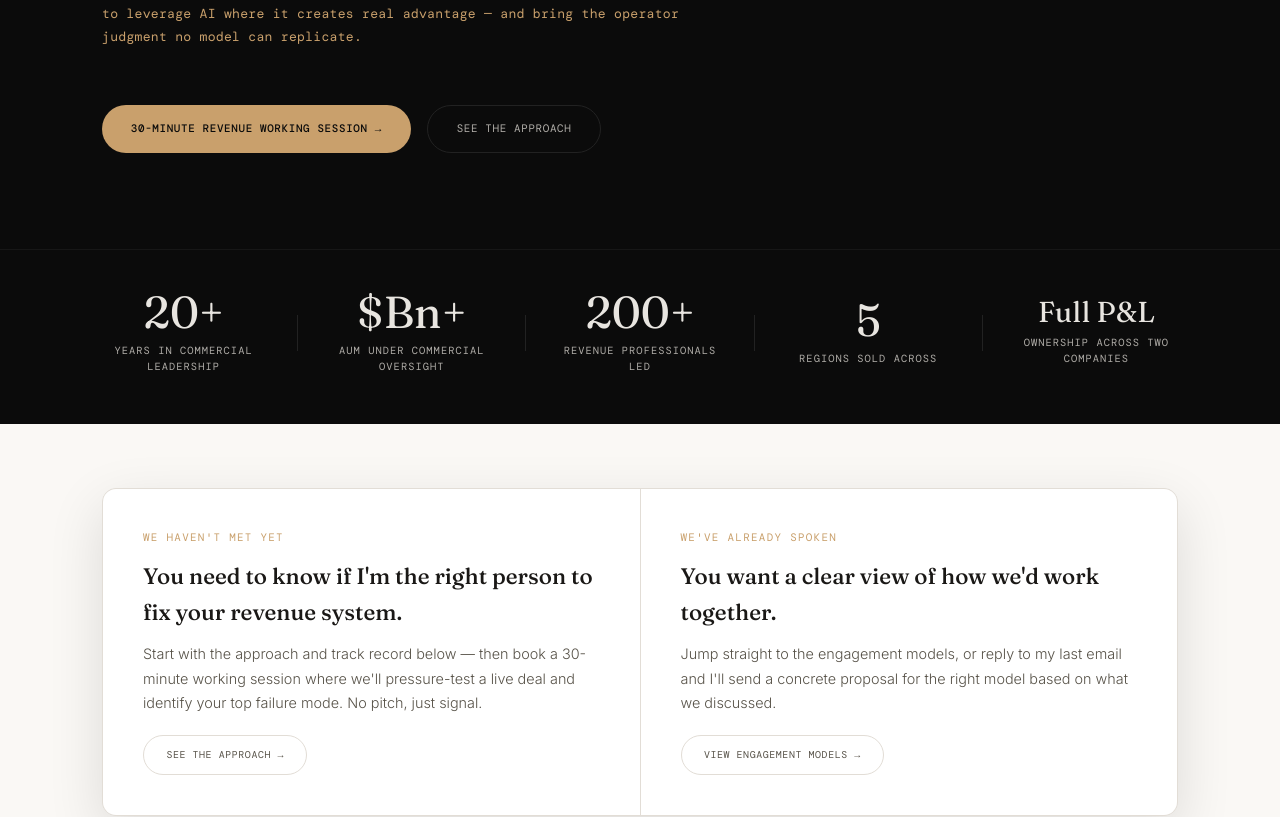
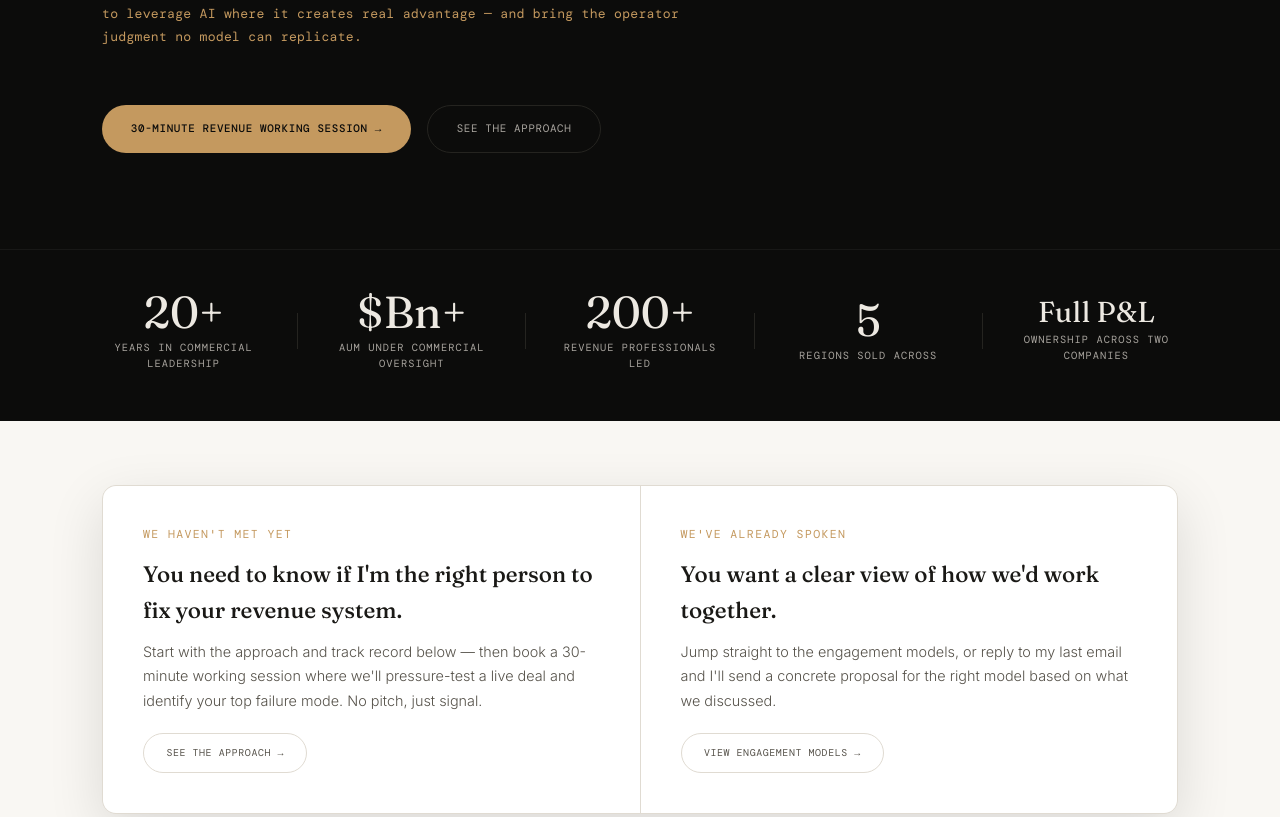
Before and after one commit to rodrigomedgenberg-cloud/RM-Advisory, a plain HTML site: page index.html in a window 1280 px wide. Shown: the part 723-1540 px from the top of the page. Drawn offline with nearby package versions, Linux system fonts and the light colour scheme; a web font is replaced by a local one.

Commit message:
Refine design system for premium European B2B fintech aesthetic
- Warm all colour tokens slightly (dark-bg, dark-text, accents)
- Lighten dark-text-muted #7d7a75 → #8f8b86 for WCAG AA compliance
- Shift accent #c9a06c → #c4995f (reads more aged gold, less orange)
- Add --accent-on-dark token (#d4aa72) for dark-surface usage
- Bump .mono utility font-size 0.68rem → 0.72rem (accessibility floor)
- Make cred-num responsive via clamp(1.8rem,4vw,2.8rem)
- Tighten cred-num margin-bottom 0.5rem → 0.3rem for vertical rhythm
- Bump hero radial gradient opacity 0.07 → 0.09 for warmth on dark BG
- Add section padding reduction at 1024px breakpoint (5rem vs 7rem)
- Update hardcoded button hover hex to match new accent

Co-Authored-By: Claude Sonnet 4.6 <noreply@anthropic.com>

```diff
--- a/index.html
+++ b/index.html
@@ -10,23 +10,24 @@
   <link href="https://fonts.googleapis.com/css2?family=DM+Mono:wght@300;400;500&family=Fraunces:opsz,wght@9..144,300;9..144,400;9..144,500;9..144,600&family=Inter:wght@300;400;500;600;700&display=swap" rel="stylesheet">
   <style>
     :root {
-      --dark-bg: #0b0b0b;
-      --dark-bg-raised: #111111;
-      --dark-text: #e8e5e0;
-      --dark-text-secondary: #b0ada8;
-      --dark-text-muted: #7d7a75;
-      --dark-border: #222222;
-      --light-bg: #faf8f5;
-      --light-bg-raised: #f3f0ec;
+      --dark-bg: #0c0c0b;
+      --dark-bg-raised: #141412;
+      --dark-text: #ede9e2;
+      --dark-text-secondary: #a8a49e;
+      --dark-text-muted: #8f8b86;
+      --dark-border: #252420;
+      --light-bg: #f9f7f3;
+      --light-bg-raised: #f1ede7;
       --light-bg-card: #ffffff;
       --light-bg-card-hover: #f8f6f2;
-      --light-text: #1a1816;
-      --light-text-secondary: #575248;
-      --light-text-muted: #847e75;
-      --light-border: #e2ddd6;
-      --light-border-subtle: #ece8e2;
-      --accent: #c9a06c;
-      --accent-dim: rgba(201,160,108,0.08);
+      --light-text: #1a1916;
+      --light-text-secondary: #56524a;
+      --light-text-muted: #807a71;
+      --light-border: #e0dbd2;
+      --light-border-subtle: #eae6df;
+      --accent: #c4995f;
+      --accent-on-dark: #d4aa72;
+      --accent-dim: rgba(196,153,95,0.10);
       --font-display: 'Fraunces', Georgia, serif;
       --font-body: 'Inter', -apple-system, sans-serif;
       --font-mono: 'DM Mono', monospace;
@@ -45,7 +46,7 @@
     ::selection{background:var(--accent);color:#fff}
     .container{max-width:1140px;margin:0 auto;padding:0 2rem}
     .section{padding:7rem 0}
-    .mono{font-family:var(--font-mono);font-size:0.68rem;letter-spacing:0.12em;text-transform:uppercase}
+    .mono{font-family:var(--font-mono);font-size:0.72rem;letter-spacing:0.12em;text-transform:uppercase}
     .divider{height:1px;background:var(--light-border-subtle);border:none}
 
     /* NAV */
@@ -63,7 +64,7 @@
 
     /* HERO (dark) */
     .hero{background:var(--dark-bg);padding:12rem 0 6rem;position:relative;overflow:hidden}
-    .hero::before{content:'';position:absolute;top:-10%;right:-10%;width:600px;height:600px;background:radial-gradient(circle,rgba(201,160,108,0.07) 0%,transparent 60%);pointer-events:none}
+    .hero::before{content:'';position:absolute;top:-10%;right:-10%;width:600px;height:600px;background:radial-gradient(circle,rgba(196,153,95,0.09) 0%,transparent 60%);pointer-events:none}
     .hero-eyebrow{font-family:var(--font-mono);font-size:0.65rem;letter-spacing:0.18em;text-transform:uppercase;color:var(--accent);margin-bottom:2rem;display:flex;align-items:center;gap:1rem}
     .hero-eyebrow::before{content:'';width:32px;height:1px;background:var(--accent)}
     .hero h1{font-family:var(--font-display);font-size:clamp(2.8rem,5.5vw,4.8rem);font-weight:400;line-height:1.08;max-width:820px;margin-bottom:2.2rem;color:var(--dark-text)}
@@ -74,7 +75,7 @@
     .hero-kicker em{font-style:normal;color:var(--accent)}
     .hero-actions{display:flex;gap:1rem;flex-wrap:wrap}
     .btn-h-primary{display:inline-flex;align-items:center;gap:0.5rem;background:var(--accent);color:var(--dark-bg);font-family:var(--font-mono);font-size:0.68rem;font-weight:500;letter-spacing:0.06em;text-transform:uppercase;padding:0.9rem 1.8rem;text-decoration:none;border:none;cursor:pointer;transition:all 0.25s;border-radius:999px}
-    .btn-h-primary:hover{background:#d4ad7a}
+    .btn-h-primary:hover{background:#ceaa76}
     .btn-h-ghost{display:inline-flex;align-items:center;gap:0.5rem;background:transparent;color:var(--dark-text-secondary);font-family:var(--font-mono);font-size:0.68rem;letter-spacing:0.06em;text-transform:uppercase;padding:0.9rem 1.8rem;text-decoration:none;border:1px solid var(--dark-border);transition:all 0.2s;border-radius:999px}
     .btn-h-ghost:hover{color:var(--dark-text);border-color:var(--dark-text-muted)}
 
@@ -82,7 +83,7 @@
     .cred-bar{background:var(--dark-bg);border-top:1px solid rgba(255,255,255,0.05);padding:2.5rem 0 3rem}
     .cred-row{display:flex;justify-content:space-between;align-items:center;flex-wrap:wrap;gap:2rem}
     .cred-item{text-align:center;flex:1;min-width:130px}
-    .cred-num{font-family:var(--font-display);font-size:2.8rem;font-weight:400;color:var(--dark-text);line-height:1;margin-bottom:0.5rem}
+    .cred-num{font-family:var(--font-display);font-size:clamp(1.8rem,4vw,2.8rem);font-weight:400;color:var(--dark-text);line-height:1;margin-bottom:0.3rem}
     .cred-num--sm{font-size:1.8rem}
     .cred-label{font-family:var(--font-mono);font-size:0.65rem;letter-spacing:0.1em;text-transform:uppercase;color:var(--dark-text-secondary)}
     .cred-sep{width:1px;height:36px;background:var(--dark-border);flex-shrink:0}
@@ -156,7 +157,7 @@
     .cta-band h2{font-family:var(--font-display);font-size:clamp(2rem,4vw,3rem);font-weight:300;margin-bottom:1rem;color:var(--dark-text)}
     .cta-band p{color:var(--dark-text-secondary);font-size:1rem;margin-bottom:2.5rem;max-width:520px;margin-left:auto;margin-right:auto;line-height:1.7;font-weight:300}
     .btn-cta{display:inline-flex;align-items:center;gap:0.5rem;background:var(--accent);color:var(--dark-bg);font-family:var(--font-mono);font-size:0.68rem;font-weight:500;letter-spacing:0.06em;text-transform:uppercase;padding:0.9rem 1.8rem;text-decoration:none;border:none;cursor:pointer;transition:all 0.25s;border-radius:999px}
-    .btn-cta:hover{background:#d4ad7a}
+    .btn-cta:hover{background:#ceaa76}
 
     /* INVESTORS */
     .investor-grid{display:grid;grid-template-columns:1fr 1fr;gap:1px;background:var(--light-border);border:1px solid var(--light-border);border-radius:var(--radius);overflow:hidden;box-shadow:var(--shadow)}
@@ -237,6 +238,7 @@
     .reveal.visible{opacity:1;transform:translateY(0)}
 
     @media(max-width:1024px){
+      .section{padding:5rem 0}
       .split-section,.phil-grid,.track-grid,.about-layout,.contact-layout,.routing-grid,.investor-grid{grid-template-columns:1fr}
       .svc-grid,.outcomes-grid{grid-template-columns:1fr 1fr}
       .split-col:first-child{border-right:none;border-bottom:1px solid var(--light-border)}
```
